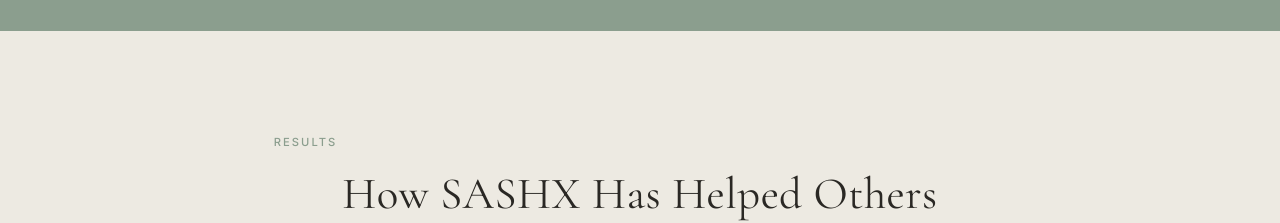
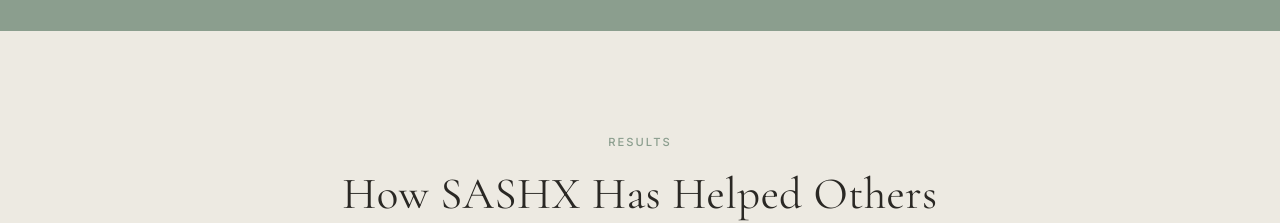
Before and after one commit to PlenipotentSS/sashxercises, a React (Vite) app: page / in a window 1280 px wide. Shown: the part 1000-1223 px from the top of the page. Built offline with nearby package versions, Linux system fonts and the light colour scheme.

Commit message:
fix sub headings

```diff
--- a/src/index.css
+++ b/src/index.css
@@ -255,6 +255,7 @@
 
 /* ── Misc ─────────────────────────────────────────────────────── */
 .text-center { text-align: center; }
+.text-center p { margin-inline: auto; }
 .text-muted { color: var(--text-muted); }
 .mt-1 { margin-top: 0.5rem; }
 .mt-2 { margin-top: 1rem; }
```
